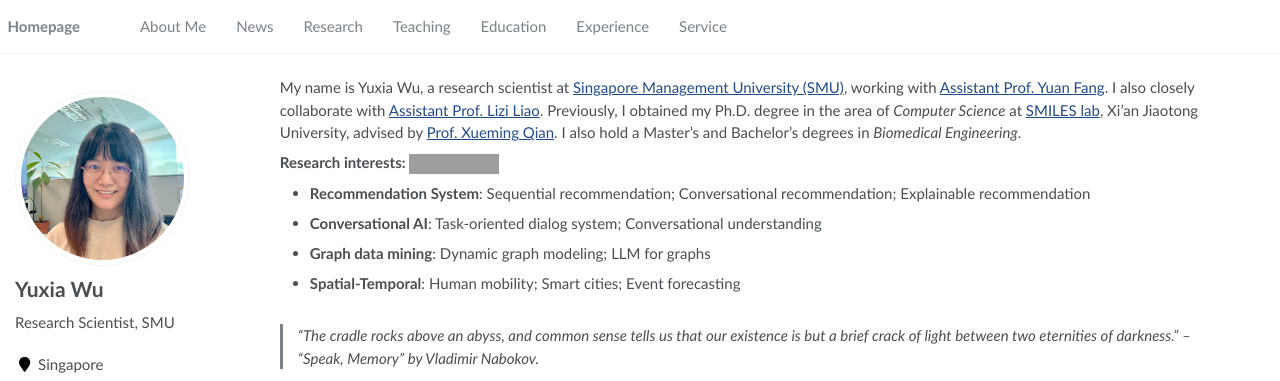
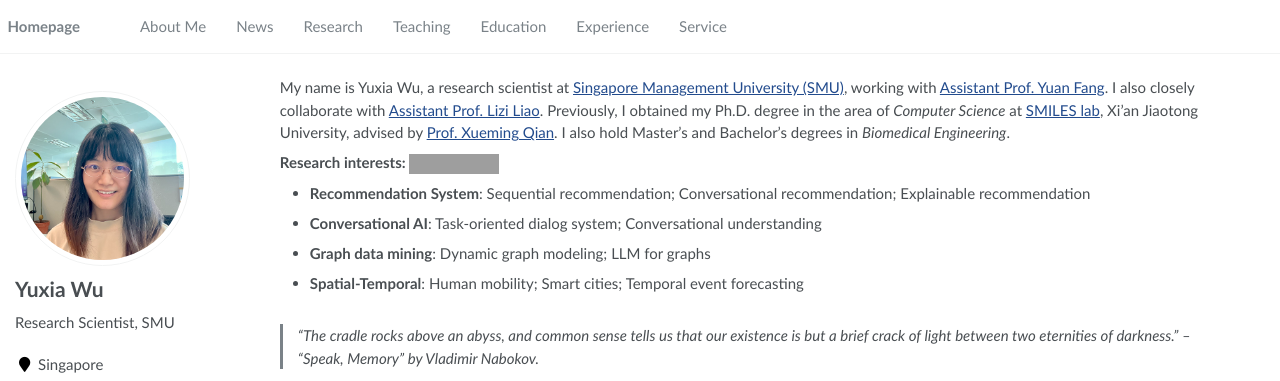
Before and after one commit to YuxiaWu/YuxiaWu.github.io, a Jekyll site: the page built from _pages/about.md, in a window 1280 px wide and 900 px high. Shown: the top 381 px of the window. Built offline with Jekyll 4.4.1, drawn with Linux system fonts in a browser that asks for light colours; some web fonts are replaced; grey boxes are pictures that could not be loaded.

Commit message:
Update about.md

```diff
--- a/_pages/about.md
+++ b/_pages/about.md
@@ -17,14 +17,14 @@ redirect_from:
 
 <span class='anchor' id='about-me'></span>
 
-My name is Yuxia Wu, a research scientist at [Singapore Management University (SMU)](https://www.smu.edu.sg/), working with [Assistant Prof. Yuan Fang](https://www.yfang.site/home). I also closely collaborate with [Assistant Prof. Lizi Liao](https://liziliao.github.io/). Previously, I obtained my Ph.D. degree in the area of *Computer Science* at [SMILES lab](http://www.smiles-xjtu.com/), Xi'an Jiaotong University, advised by [Prof. Xueming Qian](https://gr.xjtu.edu.cn/web/qianxm). I also hold a Master's and Bachelor's degrees in *Biomedical Engineering*.
+My name is Yuxia Wu, a research scientist at [Singapore Management University (SMU)](https://www.smu.edu.sg/), working with [Assistant Prof. Yuan Fang](https://www.yfang.site/home). I also closely collaborate with [Assistant Prof. Lizi Liao](https://liziliao.github.io/). Previously, I obtained my Ph.D. degree in the area of *Computer Science* at [SMILES lab](http://www.smiles-xjtu.com/), Xi'an Jiaotong University, advised by [Prof. Xueming Qian](https://gr.xjtu.edu.cn/web/qianxm). I also hold Master's and Bachelor's degrees in *Biomedical Engineering*.
 
 **Research interests:** <a href='https://scholar.google.com/citations?user=bRgptuYAAAAJ&hl=en'><img src="https://img.shields.io/endpoint?url={{ url | url_encode }}&logo=Google%20Scholar&labelColor=f6f6f6&color=9cf&style=flat&label=citations"></a>
 
 - **Recommendation System**: Sequential recommendation; Conversational recommendation; Explainable recommendation
 - **Conversational AI**: Task-oriented dialog system; Conversational understanding
 - **Graph data mining**: Dynamic graph modeling; LLM for graphs
-- **Spatial-Temporal**: Human mobility; Smart cities; Event forecasting
+- **Spatial-Temporal**: Human mobility; Smart cities; Temporal event forecasting
 
 > "The cradle rocks above an abyss, and common sense tells us that our existence is but a brief crack of light between two eternities of darkness." – "Speak, Memory" by *Vladimir Nabokov.*
 
```
